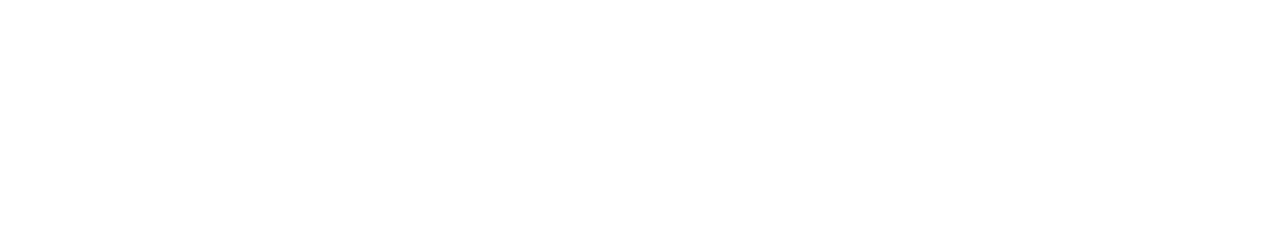
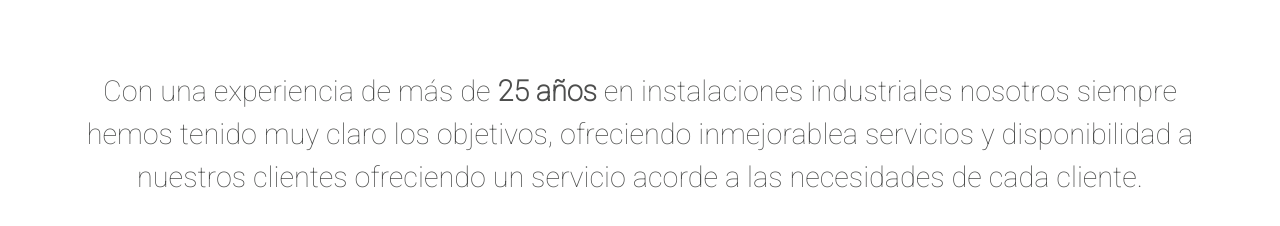
Before and after one commit to kvi-ki/explinsolutions, a Next.js app: page / in a window 1280 px wide. Shown: the part 524-750 px from the top of the page. Built offline with nearby package versions, Linux system fonts and the light colour scheme.

Commit message:
feat: add description section

```diff
--- a/src/app/App.tsx
+++ b/src/app/App.tsx
@@ -1,8 +1,16 @@
 'use client';
 
+import Description from '@/components/description/Description';
 import Header from '@/components/header/Header';
 import React from 'react';
 
 export default function App() {
-  return <Header />;
+  return (
+    <>
+      <Header />
+      <main>
+        <Description />
+      </main>
+    </>
+  );
 }
--- a/src/app/index.css
+++ b/src/app/index.css
@@ -17,8 +17,12 @@
 }
 
 .preamble {
-  @apply min-w-40 flex flex-col absolute right-10 top-topSx text-gray text-mdPreamble w-1/3 sm:top-topSm sm:right-16
+  @apply min-w-40 flex flex-col absolute right-4 top-topSx text-gray text-mdPreamble w-1/3 sm:top-topSm sm:right-16
   md:top-topMd
   lg:right-32 lg:top-topLg lg:w-1/4
   xl:w-1/4 xl:top-topXl;
 }
+
+.description-text {
+  @apply text-description text-center text-gray ;
+}
--- /dev/null
+++ b/src/components/description/Description.tsx
@@ -0,0 +1,13 @@
+export default function Description() {
+  return (
+    <section className="p-[6vw]">
+      <p className="description-text">
+        Con una experiencia de más de <span className="font-bold">25 años</span>{' '}
+        en instalaciones industriales nosotros siempre hemos tenido muy claro
+        los objetivos, ofreciendo inmejorablea servicios y disponibilidad a
+        nuestros clientes ofreciendo un servicio acorde a las necesidades de
+        cada cliente.
+      </p>
+    </section>
+  );
+}
--- a/tailwind.config.js
+++ b/tailwind.config.js
@@ -12,7 +12,8 @@ export default {
       },
       fontSize: {
         heading: 'clamp(1.2rem, 2.5% + 1vw, 4rem)',
-        mdPreamble: 'clamp(0.6rem, 0.8rem + 1vw, 3rem)'
+        mdPreamble: 'clamp(0.6rem, 0.8rem + 1vw, 3rem)',
+        description: 'clamp(1rem, 1.1rem + 1vw, 1.8rem)'
       },
       spacing: {
         topSx: 'clamp(11.3rem, 1.5% + 1vw, 14rem)',
```
